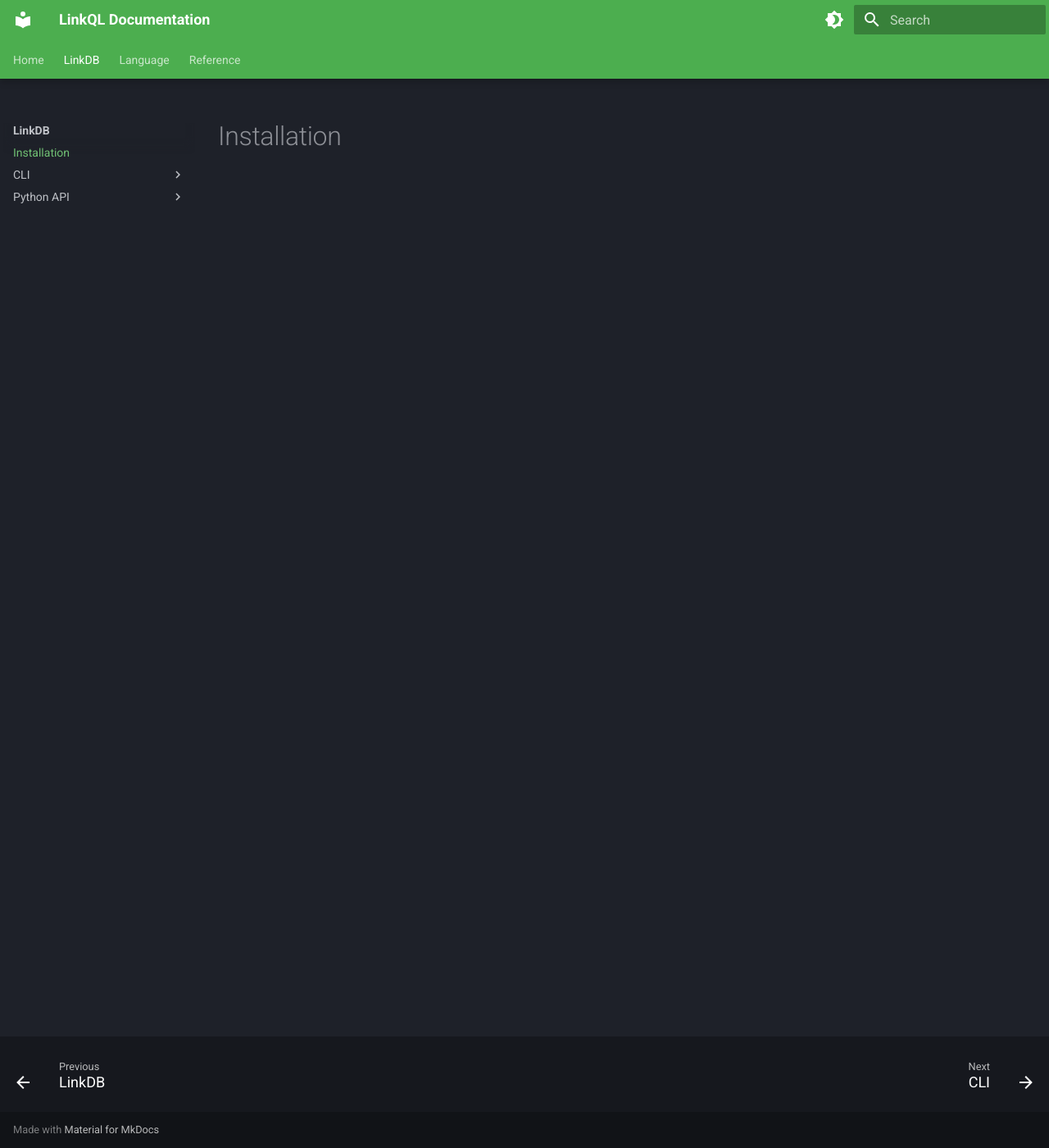
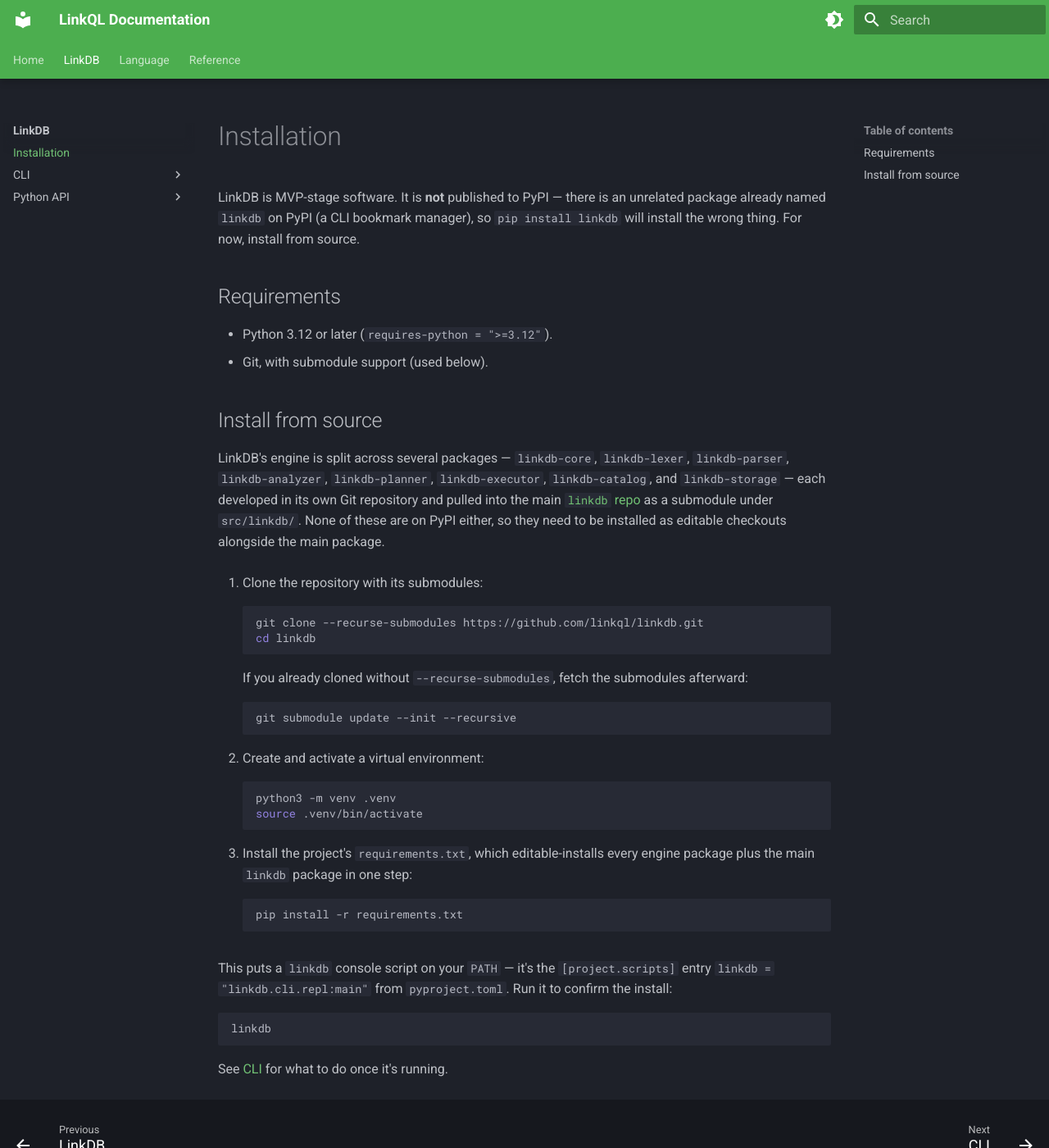
Before and after one commit to linkql/linkdb-docs, an MkDocs documentation site: the page built from docs/linkdb/installation.md, in a window 1280 px wide and 1400 px high. Shown: the whole window at 82% size. Built offline with MkDocs 1.6.1 and Material for MkDocs 9.7.7, drawn with Linux system fonts in a browser that asks for light colours.

Commit message:
write the LinkDB landing and installation pages

````diff
--- a/docs/linkdb/installation.md
+++ b/docs/linkdb/installation.md
@@ -1 +1,59 @@
 # Installation
+
+LinkDB is MVP-stage software. It is **not** published to PyPI — there is an
+unrelated package already named `linkdb` on PyPI (a CLI bookmark manager),
+so `pip install linkdb` will install the wrong thing. For now, install from
+source.
+
+## Requirements
+
+- Python 3.12 or later (`requires-python = ">=3.12"`).
+- Git, with submodule support (used below).
+
+## Install from source
+
+LinkDB's engine is split across several packages — `linkdb-core`,
+`linkdb-lexer`, `linkdb-parser`, `linkdb-analyzer`, `linkdb-planner`,
+`linkdb-executor`, `linkdb-catalog`, and `linkdb-storage` — each developed
+in its own Git repository and pulled into the main [`linkdb`
+repo](https://github.com/linkql/linkdb) as a submodule under `src/linkdb/`.
+None of these are on PyPI either, so they need to be installed as editable
+checkouts alongside the main package.
+
+1. Clone the repository with its submodules:
+
+    ```sh
+    git clone --recurse-submodules https://github.com/linkql/linkdb.git
+    cd linkdb
+    ```
+
+    If you already cloned without `--recurse-submodules`, fetch the
+    submodules afterward:
+
+    ```sh
+    git submodule update --init --recursive
+    ```
+
+2. Create and activate a virtual environment:
+
+    ```sh
+    python3 -m venv .venv
+    source .venv/bin/activate
+    ```
+
+3. Install the project's `requirements.txt`, which editable-installs every
+   engine package plus the main `linkdb` package in one step:
+
+    ```sh
+    pip install -r requirements.txt
+    ```
+
+This puts a `linkdb` console script on your `PATH` — it's the
+`[project.scripts]` entry `linkdb = "linkdb.cli.repl:main"` from
+`pyproject.toml`. Run it to confirm the install:
+
+```sh
+linkdb
+```
+
+See [CLI](cli/index.md) for what to do once it's running.
````
Also changed, not shown: docs/linkdb/index.md (+29 -0 lines).
